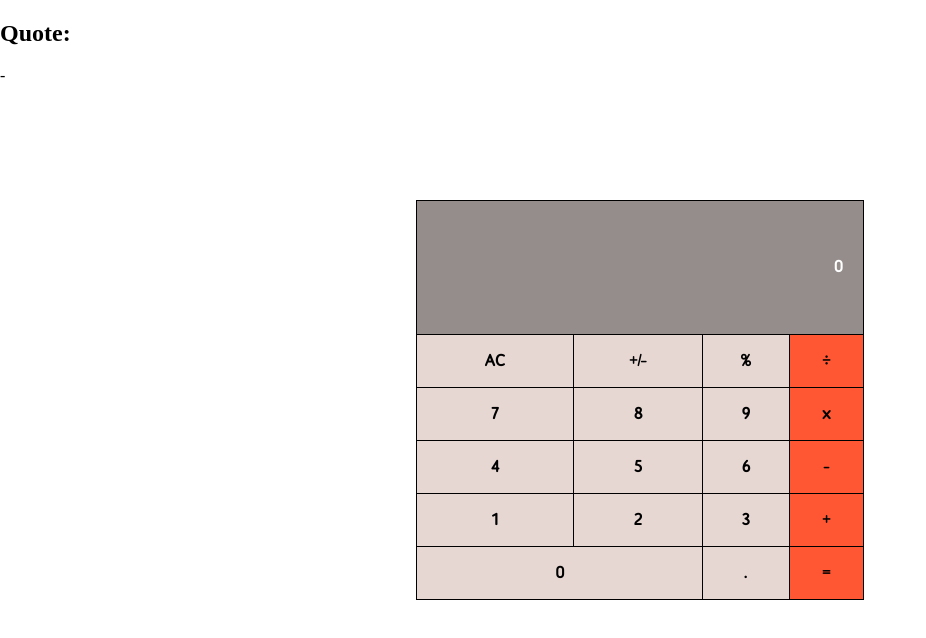
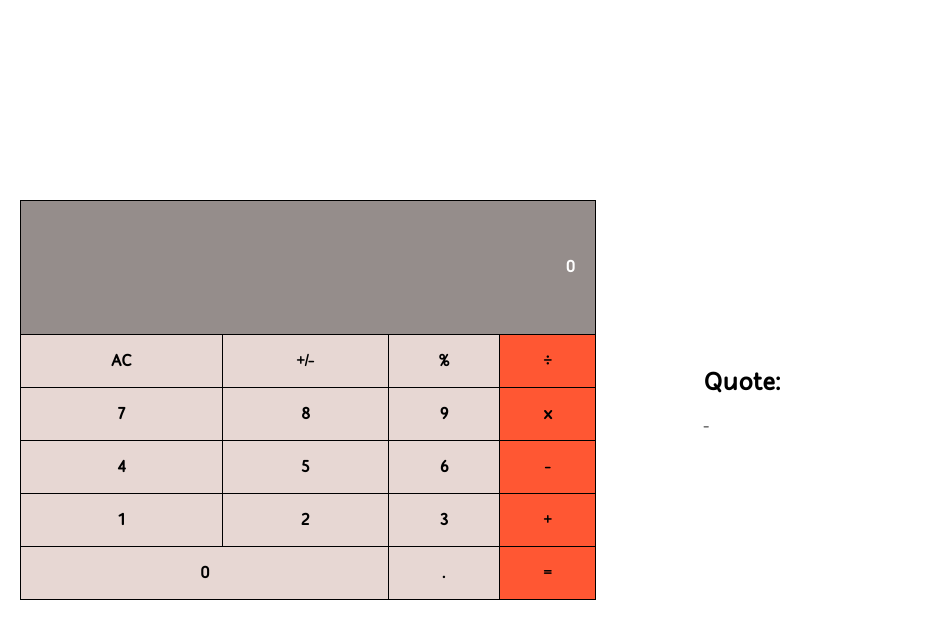
Before and after one commit to sanieni6/mathMagicians, a React (Create React App) app: page / in a window 1280 px wide. Shown: the top 638 px of the page, without its empty margins (0-926 px from the left). Built offline with nearby package versions, Linux system fonts and the light colour scheme; no server answers.

Commit message:
Add styles to quote

```diff
--- a/src/scss/calculator.scss
+++ b/src/scss/calculator.scss
@@ -9,14 +9,11 @@ body {
 
 .calc {
   border-collapse: collapse;
-  width: 35%;
+  width: 45%;
   height: 50%;
-  position: absolute;
-  top: 50%;
-  left: 50%;
-  transform: translate(-50%, -50%);
   font-family: fonts.$primary-ff;
   font-weight: bold;
+  margin-left: 20px;
 }
 
 .firstRow > td {
@@ -45,3 +42,23 @@ body {
 .output {
   height: 20px;
 }
+
+.main-container {
+  display: flex;
+  flex-direction: row;
+  font-family: fonts.$primary-ff;
+  width: 100%;
+  height: 100vh;
+  align-items: center;
+  align-content: center;
+  justify-content: space-between;
+}
+
+.quote-div {
+  width: 45%;
+}
+
+#root {
+  width: 100%;
+  height: 100%;
+}
```
